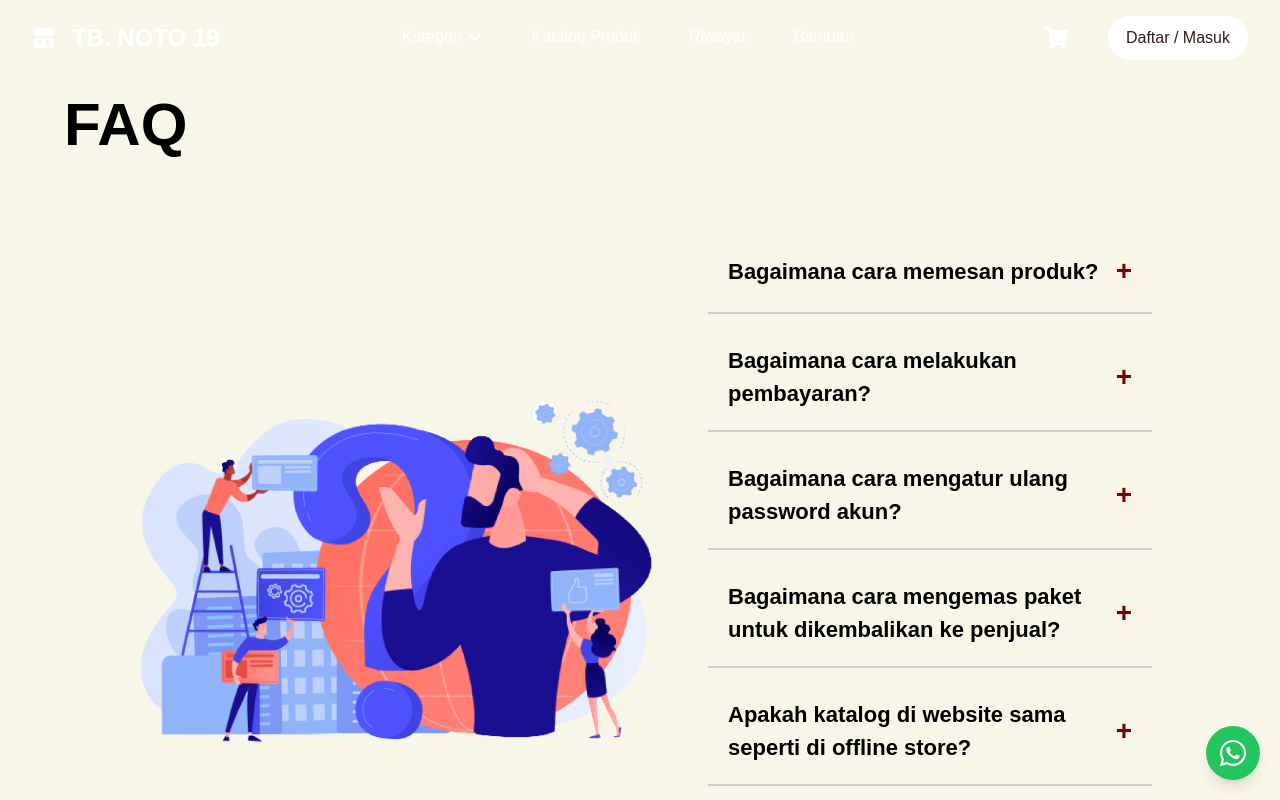
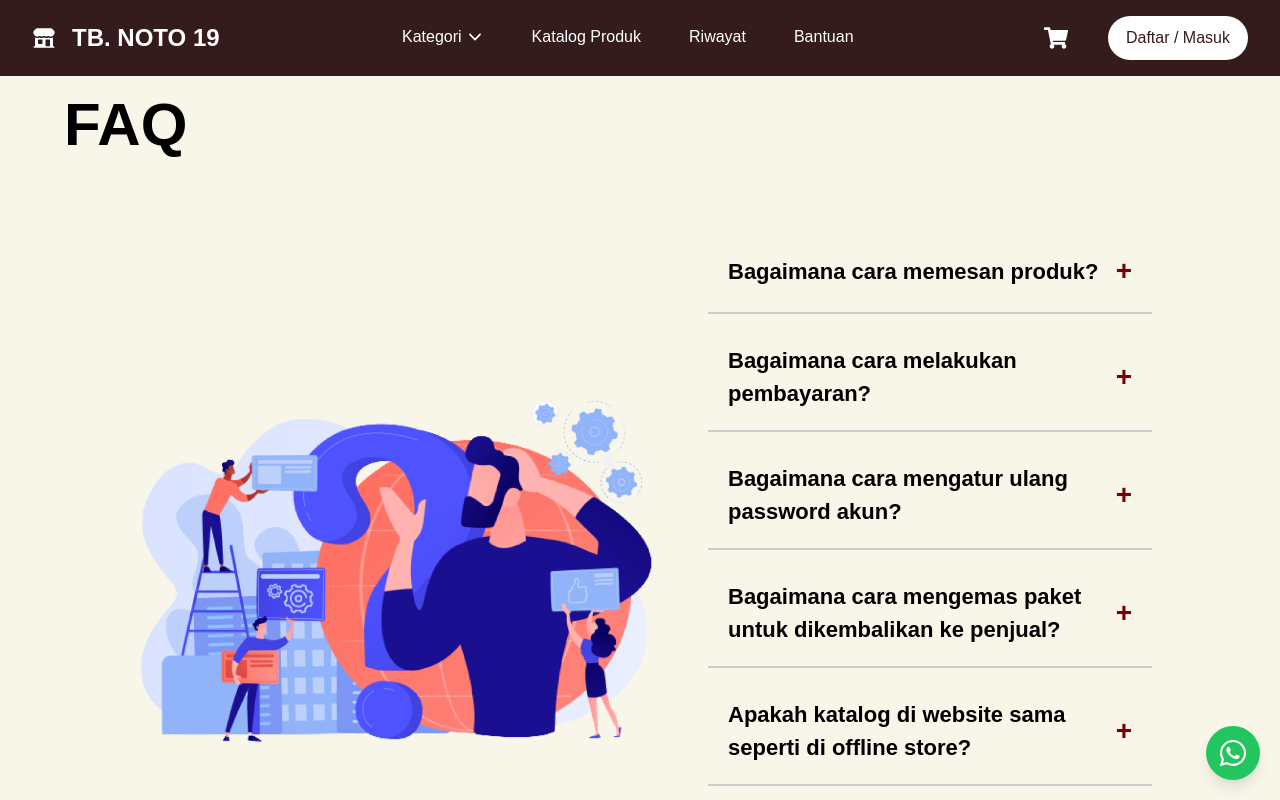
Before and after one commit to rashikaaifa/tbnoto, a React (Vite) app: page /bantuan in a window 1280 px wide. Shown: the top 800 px of the page. Built offline with nearby package versions, Linux system fonts and the light colour scheme; a web font is replaced by a local one.

Commit message:
[RAR] Edit component navbar

```diff
--- a/src/components/navbar/Navbar.jsx
+++ b/src/components/navbar/Navbar.jsx
@@ -3,16 +3,18 @@ import { HiBuildingStorefront } from "react-icons/hi2";
 import { IoMenu, IoChevronDown } from "react-icons/io5";
 import { FaShoppingCart, FaUser } from "react-icons/fa";
 import { motion, AnimatePresence } from "framer-motion";
+import { useLocation } from 'react-router-dom'; // Import useLocation
 
 const Navbar = () => {
     const [open, setOpen] = useState(false);
     const [dropdownOpen, setDropdownOpen] = useState(false);
     const [mobileDropdownOpen, setMobileDropdownOpen] = useState(false);
-    const [isLoggedIn, setIsLoggedIn] = useState(false); // kondisi login/logout
+    const [isLoggedIn, setIsLoggedIn] = useState(false);
     const dropdownRef = useRef(null);
     const mobileDropdownRef = useRef(null);
-    const [isScrolled, setIsScrolled] = useState(false); // cek navbar sudah di-scroll
+    const [isScrolled, setIsScrolled] = useState(false);
     const [isMobile, setIsMobile] = useState(false);
+    const location = useLocation(); // Mendapatkan informasi path saat ini
 
     const NavbarMenu = [
         { id: 1, title: "Kategori", link: "#" },
@@ -21,17 +23,17 @@ const Navbar = () => {
         { id: 4, title: "Bantuan", link: "/bantuan" },
     ];
 
-    // jika mobile, warna selalu solid
+    // Cek ukuran layar untuk mobile
     useEffect(() => {
         const handleResize = () => {
             setIsMobile(window.innerWidth < 768);
         };
-        handleResize(); // initial
+        handleResize();
         window.addEventListener("resize", handleResize);
         return () => window.removeEventListener("resize", handleResize);
     }, []);
 
-    // dropdown desktop
+    // Dropdown untuk desktop
     useEffect(() => {
         const handleClickOutside = (event) => {
             if (dropdownRef.current && !dropdownRef.current.contains(event.target)) {
@@ -42,20 +44,21 @@ const Navbar = () => {
         return () => document.removeEventListener("mousedown", handleClickOutside);
     }, [dropdownOpen]);
 
+    // Mengubah navbar menjadi solid saat scroll atau di halaman selain homepage
     useEffect(() => {
         const handleScroll = () => {
-        if (window.scrollY > window.innerHeight - 100 || !window.location.pathname.includes('/')) {
-            setIsScrolled(true); // scroll melewati hero section atau jika bukan di homepage
+            if (window.scrollY > window.innerHeight - 100 || location.pathname !== '/') {
+                setIsScrolled(true); // navbar solid saat scroll atau bukan di homepage
             } else {
-            setIsScrolled(false); // tetap transparan di homepage
+                setIsScrolled(false); // navbar transparan di homepage
             }
         };
 
         window.addEventListener("scroll", handleScroll);
         return () => window.removeEventListener("scroll", handleScroll);
-    }, []);
+    }, [location.pathname]);
 
-    // tutup dropdown kategori di mobile
+    // Tutup dropdown kategori di mobile
     useEffect(() => {
         const handleClickOutside = (event) => {
             if (mobileDropdownRef.current && !mobileDropdownRef.current.contains(event.target)) {
@@ -66,18 +69,22 @@ const Navbar = () => {
         return () => document.removeEventListener("mousedown", handleClickOutside);
     }, [mobileDropdownOpen]);
 
+    // Memeriksa apakah saat ini berada di homepage
+    const isHomepage = location.pathname === '/';
+
     return (
+        <>
             <nav className={`fixed top-0 left-0 w-full z-50 transition-all duration-300 ${
-            isMobile || isScrolled ? "bg-primary" : "bg-transparent"
+                (isMobile || isScrolled || !isHomepage) ? "bg-primary" : "bg-transparent"
             }`}>
                 <div className="container flex justify-between items-center py-4 px-4 md:px-8">
-                {/* logo */}
+                    {/* Logo */}
                     <div className="text-2xl flex items-center gap-4 font-bold uppercase text-white">
                         <HiBuildingStorefront />
                         <a href="/">TB. NOTO 19</a>
                     </div>
 
-                {/* versi desktop */}
+                    {/* Navbar Desktop */}
                     <div className="hidden md:flex text-white items-center gap-6 font-regular">
                         {NavbarMenu.map((item) => (
                             item.title === "Kategori" ? (
@@ -90,7 +97,7 @@ const Navbar = () => {
                                         <IoChevronDown className={`text-lg transition-transform duration-300 ${dropdownOpen ? "rotate-180" : ""}`} />
                                     </button>
 
-                                {/* dropdown */}
+                                    {/* Dropdown */}
                                     <AnimatePresence>
                                         {dropdownOpen && (
                                             <motion.div
@@ -122,13 +129,13 @@ const Navbar = () => {
                         ))}
                     </div>
 
-                {/* icon dan button di menu */}
+                    {/* Icon dan Button di Menu */}
                     <div className="hidden md:flex items-center gap-4 text-white">
                         <button className="text-2xl hover:bg-white hover:text-primary rounded-full p-2 mr-4">
                             <FaShoppingCart />
                         </button>
 
-                    {/* if else button profil */}
+                        {/* Button Profil */}
                         {!isLoggedIn ? (
                             <button
                                 onClick={() => setIsLoggedIn(true)}
@@ -143,7 +150,7 @@ const Navbar = () => {
                         )}
                     </div>
 
-                {/* button hamburger */}
+                    {/* Button Hamburger */}
                     <div className="md:hidden flex items-center gap-4 text-white">
                         <button onClick={() => setOpen(!open)}>
                             <motion.div
@@ -156,8 +163,9 @@ const Navbar = () => {
                         </button>
                     </div>
                 </div>
+            </nav>
 
-                {/* versi mobile */}
+            {/* Navbar untuk Mobile */}
             <AnimatePresence>
                 {open && (
                     <motion.div
@@ -167,7 +175,7 @@ const Navbar = () => {
                         className="md:hidden absolute top-16 left-0 w-full bg-white text-black shadow-lg rounded-b-lg overflow-hidden"
                     >
                         <ul className="flex flex-col text-center">
-                                {/* dropdown */}
+                            {/* Dropdown */}
                             <li ref={mobileDropdownRef} className="relative">
                                 <button
                                     onClick={() => setMobileDropdownOpen(!mobileDropdownOpen)}
@@ -177,7 +185,7 @@ const Navbar = () => {
                                         initial={{ opacity: 1, x: 0 }}
                                         animate={{
                                             opacity: 1,
-                                            x: mobileDropdownOpen ? "-230%" : "0%", // adjust kalau perlu
+                                            x: mobileDropdownOpen ? "-230%" : "0%",
                                         }}
                                         transition={{ duration: 0.3, ease: "easeInOut" }}
                                         className="text-center"
@@ -215,18 +223,16 @@ const Navbar = () => {
                                 </AnimatePresence>
                             </li>
 
-                                {/* menu mobile */}
-                                <div className="">
+                            {/* Menu Mobile */}
                             <li className="p-4 border-b hover:bg-gray-200"><a href="#">Katalog Produk</a></li>
                             <li className="p-4 border-b hover:bg-gray-200"><a href="#">Riwayat</a></li>
                             <li className="p-4 border-b hover:bg-gray-200"><a href="#">Bantuan</a></li>
-                                    <li className= "p-4 border-b hover:bg-gray-200"><a href="#">Profil</a></li>
-                                </div>
+                            <li className="p-4 border-b hover:bg-gray-200"><a href="#">Profil</a></li>
                         </ul>
                     </motion.div>
                 )}
             </AnimatePresence>
-        </nav>
+        </>
     );
 };
 
```
Lines whose indentation alone changed are shown as unchanged.
